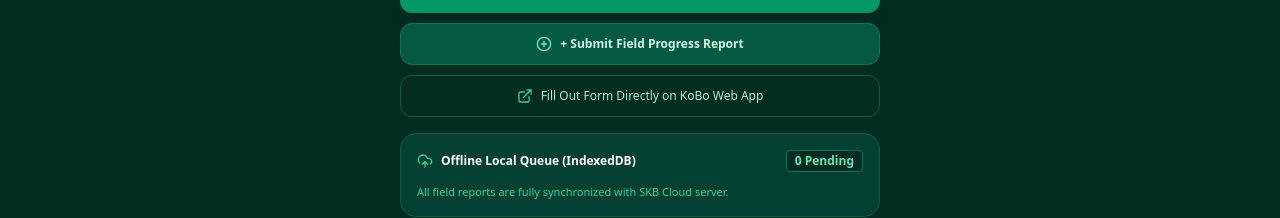
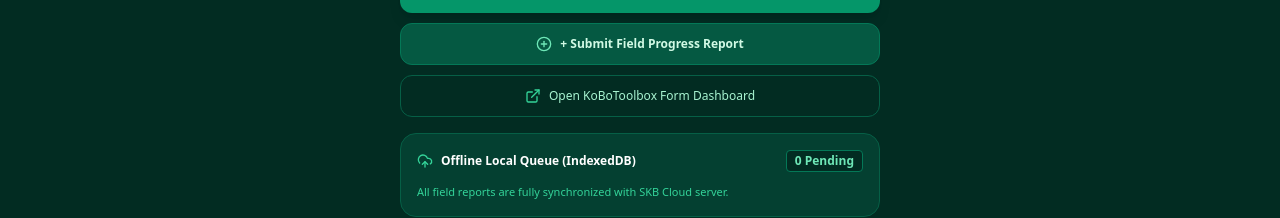
Before and after one commit to dhshishirD/skb-portal, a Next.js app: page /field-dashboard in a window 1280 px wide. Shown: the part 232-450 px from the top of the page. Built offline with nearby package versions, Linux system fonts and the light colour scheme; no server answers.

Commit message:
fix: update KoBo link to eu.kobotoolbox.org server

```diff
--- a/src/app/(field)/field-dashboard/page.tsx
+++ b/src/app/(field)/field-dashboard/page.tsx
@@ -111,12 +111,12 @@ export default function FieldDashboardPage() {
         </Link>
 
         <a
-          href="https://ee.kobotoolbox.org/x/aGM7t5NmdoWuXPSoa3ty7k"
+          href="https://eu.kobotoolbox.org"
           target="_blank"
           rel="noopener noreferrer"
           className="w-full py-3 px-4 bg-emerald-950 hover:bg-emerald-900 text-emerald-200 font-medium rounded-xl text-xs border border-emerald-800 flex items-center justify-center gap-2 transition-all"
         >
-          <ExternalLink className="w-4 h-4 text-emerald-400" /> Fill Out Form Directly on KoBo Web App
+          <ExternalLink className="w-4 h-4 text-emerald-400" /> Open KoBoToolbox Form Dashboard
         </a>
       </div>
 
```
